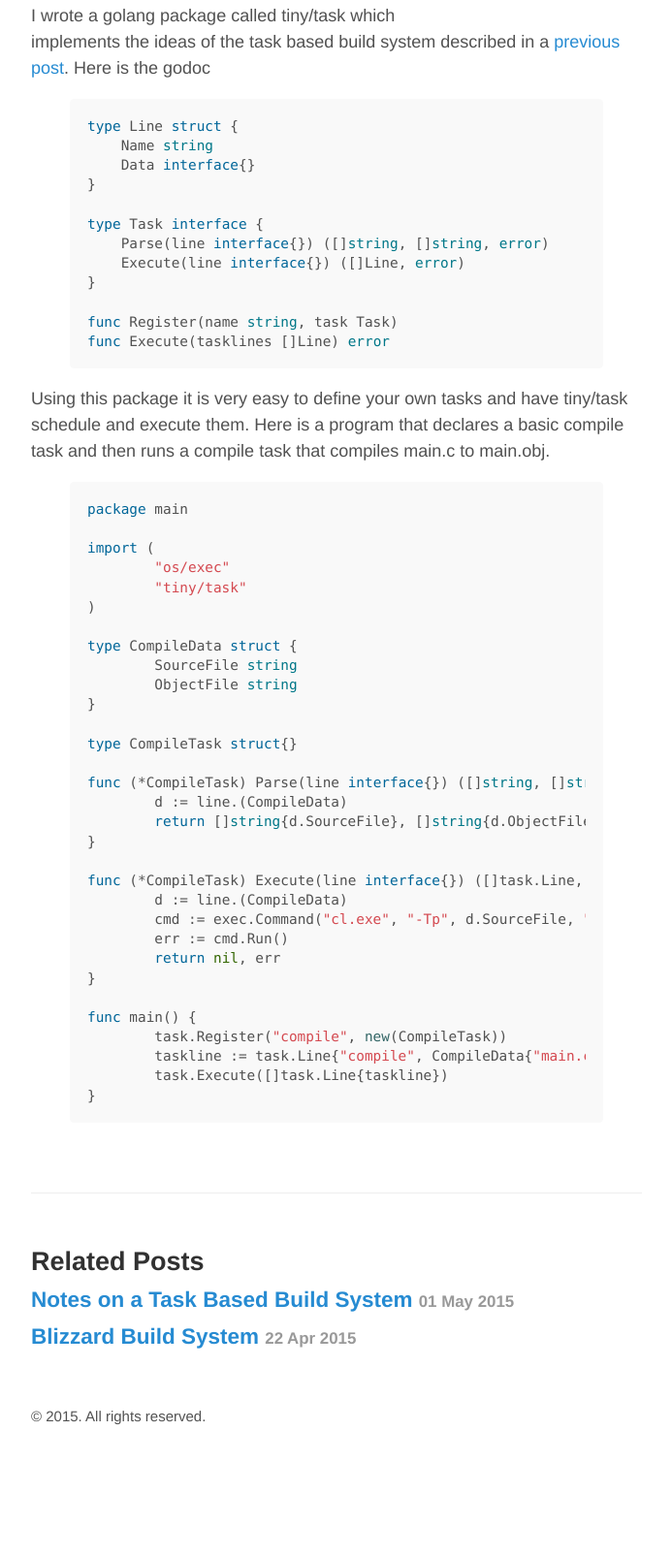
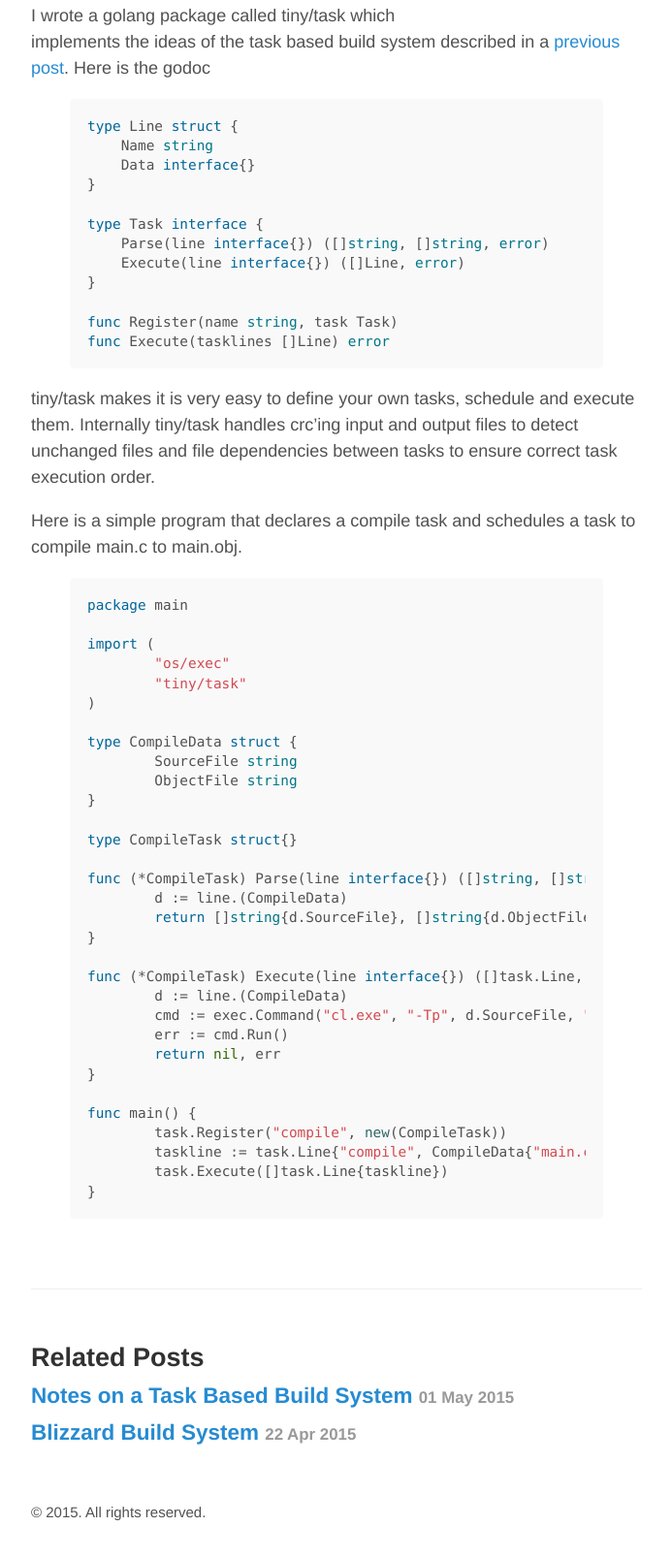
Before and after one commit to mironside/mironside.github.io-nope, a Jekyll site: the page built from _posts/2015-05-06-golang-task-package.md, in a window 1280 px wide, cut to the strip 222-1831 px from the top of the page. Shown: the whole strip at 97% size, without its empty margins (293-986 px from the left). Built offline with Jekyll 4.4.1, drawn with Linux system fonts in a browser that asks for light colours; before the commit the page ends 1732 px from its top, so only the background shows below that.

Commit message:
update golang post

```diff
--- a/_posts/2015-05-06-golang-task-package.md
+++ b/_posts/2015-05-06-golang-task-package.md
@@ -21,7 +21,9 @@ func Execute(tasklines []Line) error
 {% endhighlight %}
 
 
-Using this package it is very easy to define your own tasks and have tiny/task schedule and execute them.  Here is a program that declares a basic compile task and then runs a compile task that compiles main.c to main.obj.
+tiny/task makes it is very easy to define your own tasks, schedule and execute them.  Internally tiny/task handles crc'ing input and output files to detect unchanged files and file dependencies between tasks to ensure correct task execution order.
+
+Here is a simple program that declares a compile task and schedules a task to compile main.c to main.obj.
 
 {% highlight golang %}
 package main
```
